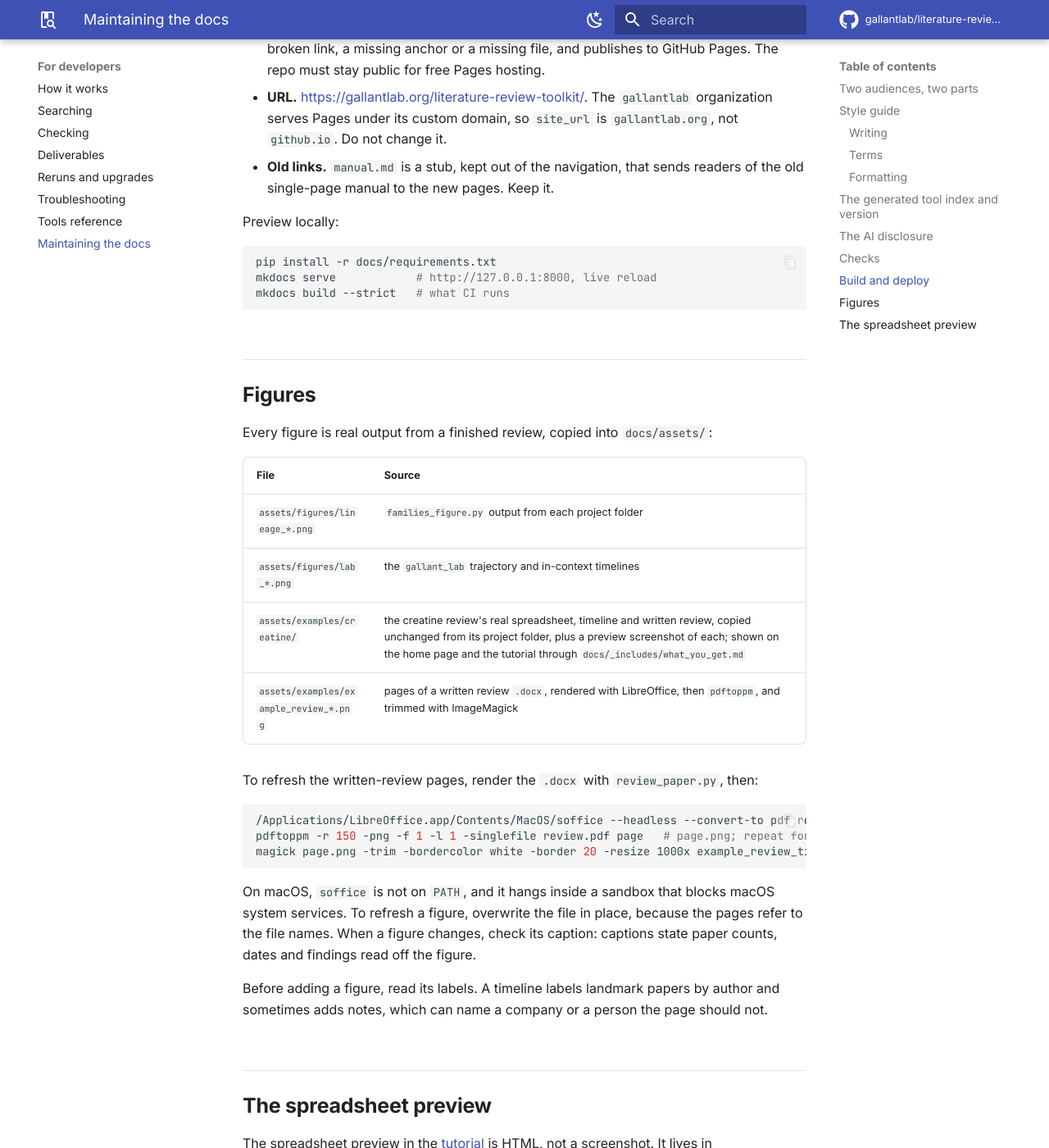
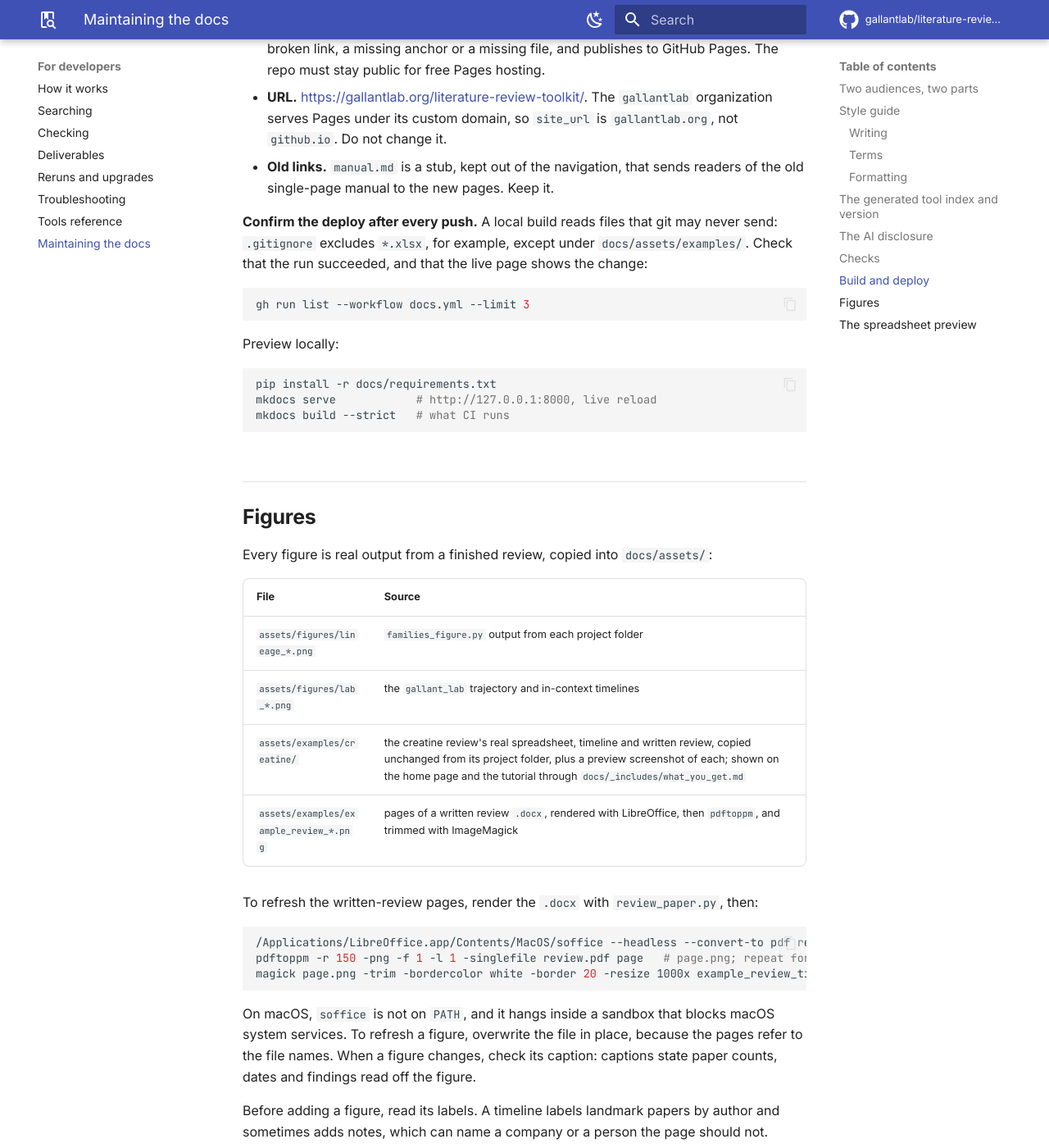
Before and after one commit to gallantlab/literature-review-toolkit, an MkDocs documentation site: the page built from docs/maintaining.md, in a window 1280 px wide and 1400 px high, scrolled down 4722 px. Shown: the whole window at 82% size. Built offline with MkDocs 1.6.1 and Material for MkDocs 9.7.7, drawn with Linux system fonts in a browser that asks for light colours; comment, search, counter and statistics services are not loaded; some of the changed text lies outside the part shown.

Commit message:
Fix the docs deploy: commit the example spreadsheet
.gitignore excluded *.xlsx, so the creatine example spreadsheet never
reached GitHub, and the strict build in the docs workflow failed on
the link to it. The last two deploys failed, leaving the live site on
2.4.4 without the example cards. Allow .xlsx under docs/assets/examples,
and tell maintainers to confirm the deploy after every push.

Version-Bump: patch

Co-Authored-By: Claude Opus 5.5 <noreply@anthropic.com>

````diff
--- a/docs/index.md
+++ b/docs/index.md
@@ -17,7 +17,7 @@ up. Scripts check every reference against the publishers' databases.
 [Start the tutorial](tutorial.md){ .md-button .md-button--primary }
 [See examples](examples.md){ .md-button }
 
-<p class="hero-meta">Version 2.4.6 · MIT license · <a href="#ai-disclosure">AI disclosure</a></p>
+<p class="hero-meta">Version 2.4.7 · MIT license · <a href="#ai-disclosure">AI disclosure</a></p>
 
 </div>
 
--- a/docs/maintaining.md
+++ b/docs/maintaining.md
@@ -158,6 +158,15 @@ node tools/checks/verify_bib_filter.mjs <page>.html     # the viewer's filter
 - **Old links.** `manual.md` is a stub, kept out of the navigation, that sends
   readers of the old single-page manual to the new pages. Keep it.
 
+**Confirm the deploy after every push.** A local build reads files that git may
+never send: `.gitignore` excludes `*.xlsx`, for example, except under
+`docs/assets/examples/`. Check that the run succeeded, and that the live page
+shows the change:
+
+```bash
+gh run list --workflow docs.yml --limit 3
+```
+
 Preview locally:
 
 ```bash
--- a/mkdocs.yml
+++ b/mkdocs.yml
@@ -9,7 +9,7 @@ repo_url: https://github.com/gallantlab/literature-review-toolkit
 repo_name: gallantlab/literature-review-toolkit
 edit_uri: edit/main/docs/
 copyright: >-
-  Version 2.4.6 · MIT license · Gallant Lab, UC Berkeley ·
+  Version 2.4.7 · MIT license · Gallant Lab, UC Berkeley ·
   Code and documentation written largely by Claude (Anthropic);
   <a href="https://gallantlab.org/literature-review-toolkit/#ai-disclosure">AI disclosure</a>
 
````
Also changed, not shown: README.md (+1 -1 lines), skills/literature-review/SKILL.md (+1 -1 lines), 4 other files.
